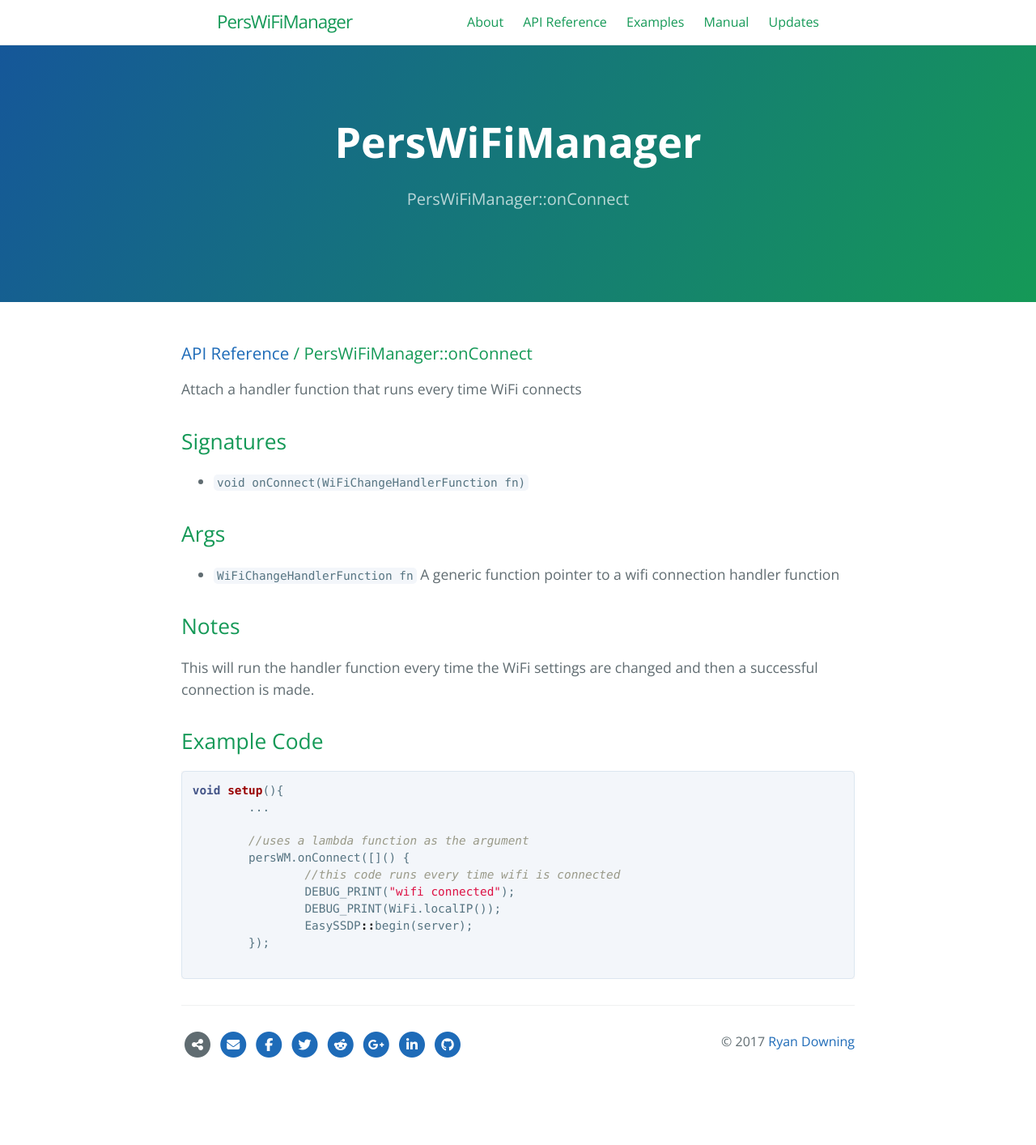
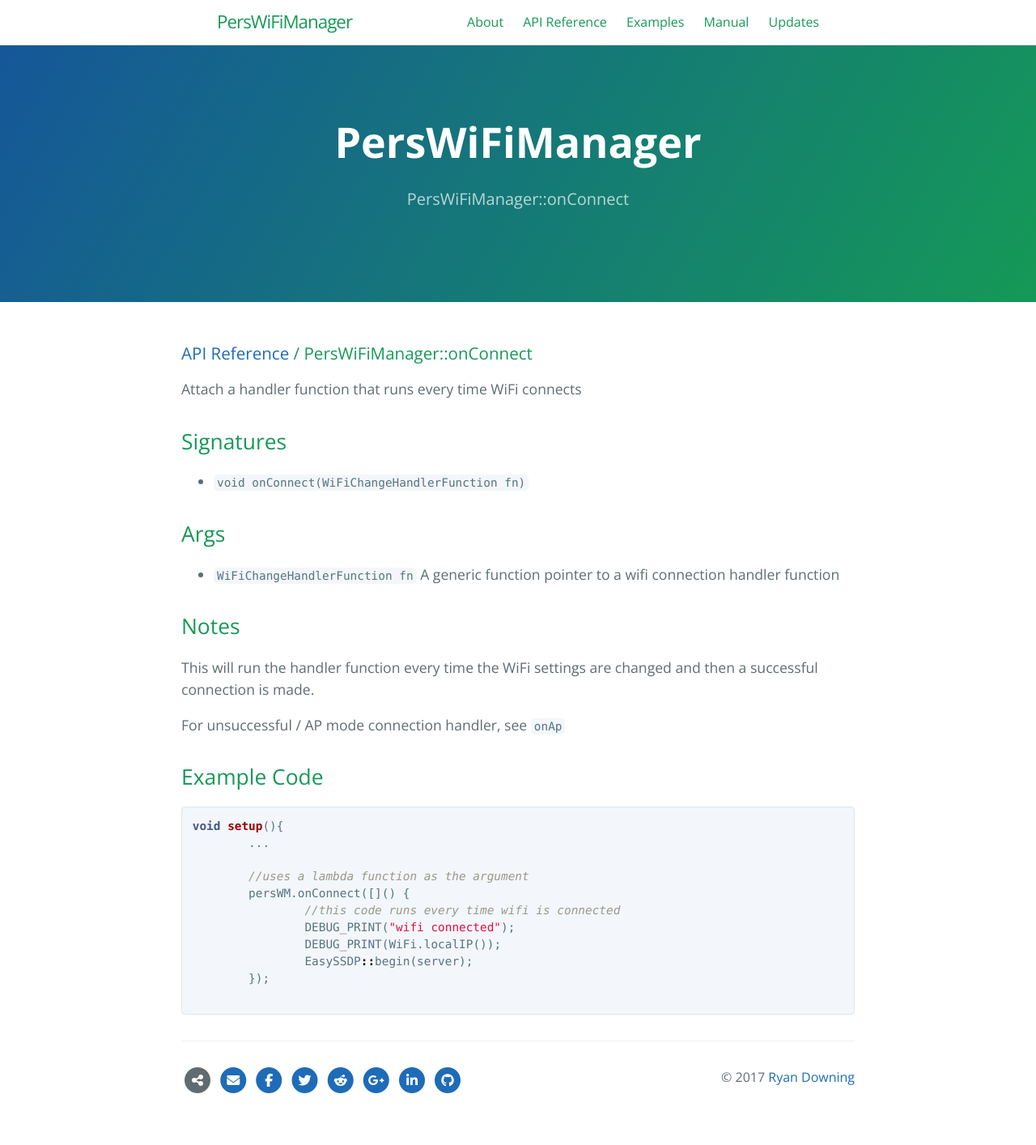
Before and after one commit to r-downing/PersWiFiManager, a Jekyll site: the page built from _apis/PersWiFiManager/onConnect.md, in a window 1280 px wide. Shown: the whole page at 81% size. Built offline with Jekyll 4.4.1, drawn with Linux system fonts in a browser that asks for light colours; nearby versions of some CDN libraries; before the commit the page ends 1370 px from its top, so only the background shows below that.

Commit message:
added link

````diff
--- a/_apis/PersWiFiManager/onConnect.md
+++ b/_apis/PersWiFiManager/onConnect.md
@@ -18,6 +18,8 @@ api-class: PersWiFiManager
 
 This will run the handler function every time the WiFi settings are changed and then a successful connection is made.
 
+For unsuccessful / AP mode connection handler, see [`onAp`]({{site.baseurl}}/api/PersWiFiManager/onAp)
+
 ## Example Code
 
 ```cpp
````
